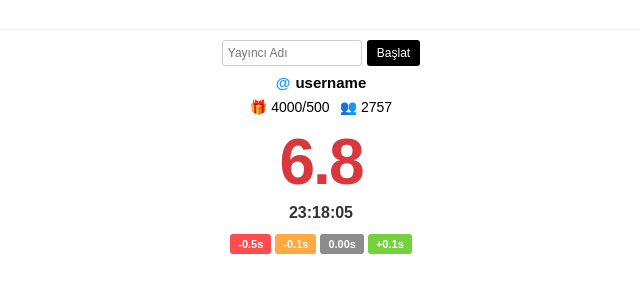
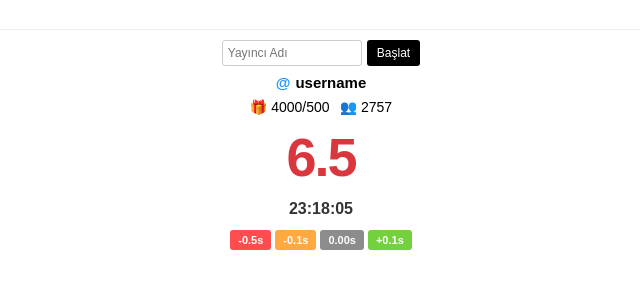
Before and after one commit to 100xlucky/TimerByOscar1, a website: page public/index.html in a window 1280 px wide. Both pictures are taken after a click on the button "Başlat". Shown: the full height of the page, 319-959 px from the left. Drawn offline with Linux system fonts and the light colour scheme.

Commit message:
Update index.html

```diff
--- a/public/index.html
+++ b/public/index.html
@@ -10,7 +10,7 @@
         .header { display: flex; align-items: center; justify-content: space-between; font-size: 12px; margin-bottom: 8px; border-bottom: 1px solid #eee; padding-bottom: 5px; }
         .user-box { display: flex; align-items: center; justify-content: center; gap: 5px; margin: 8px 0; font-weight: bold; font-size: 15px; }
         .stats { display: flex; align-items: center; justify-content: center; gap: 10px; font-size: 14px; margin-bottom: 10px; }
-        .timer-main { font-size: 64px; font-weight: bold; line-height: 1; margin: 15px 0 10px 0; letter-spacing: -2px; color: #d9363e; }
+        .timer-main { font-size: 54px; font-weight: bold; line-height: 1; margin: 15px 0 10px 0; letter-spacing: -2px; color: #d9363e; min-height: 60px; }
         .target-time { font-size: 16px; font-weight: bold; color: #333; margin-bottom: 12px; }
         .buttons { display: flex; justify-content: center; gap: 4px; margin-bottom: 10px; }
         .btn { padding: 4px 8px; font-size: 11px; font-weight: bold; border: none; border-radius: 3px; color: white; cursor: pointer; }
@@ -44,7 +44,7 @@
         <span>👥 <span id="viewers">2757</span></span>
     </div>
 
-    <div class="timer-main" id="timer">0.0</div>
+    <div class="timer-main" id="timer">10.0</div>
     <div class="target-time" id="clock">00:00:00</div>
 
     <div class="buttons">
@@ -78,10 +78,8 @@
 
             if(timerInterval) clearInterval(timerInterval);
 
-            // Başlattığın an 10 saniyelik süreyi öne çekerek hızlı başlatır
             let timeLeft = 10.0 + customOffset;
 
-            // Hızlandırılmış adımlarla geriye sayım
             timerInterval = setInterval(() => {
                 timeLeft -= 0.1;
 
@@ -91,7 +89,7 @@
                 } else {
                     document.getElementById('timer').innerText = timeLeft.toFixed(1);
                 }
-            }, 85); // 100ms yerine 85ms çalışarak zamanı ileri kaydırır (önden gider)
+            }, 80);
         }
     </script>
 </body>
```
